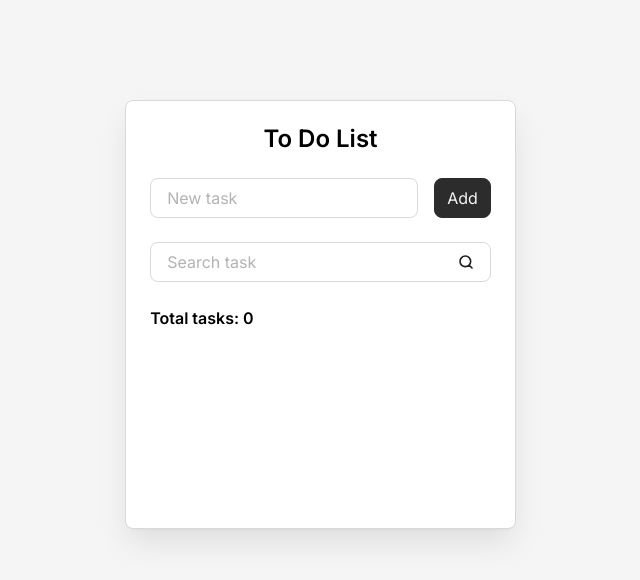
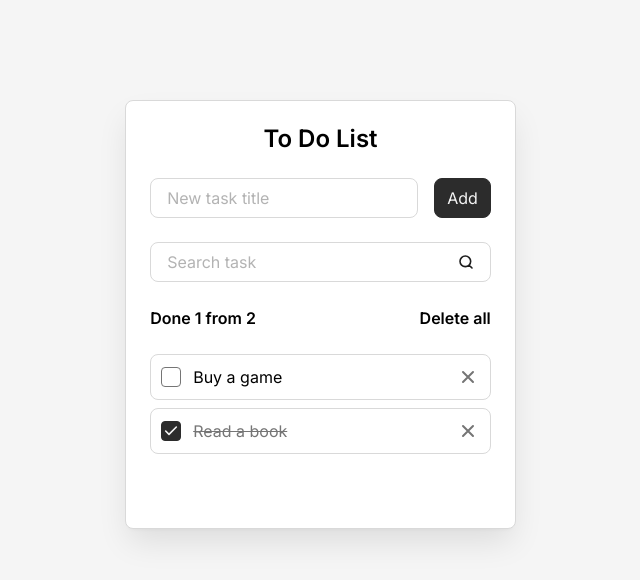
Before and after one commit to Den4-iksGit/React-to-do-list, a React (Vite) app: page / in a window 1280 px wide. Shown: the top 580 px of the page, without its empty margins (312-952 px from the left). Built offline with nearby package versions, Linux system fonts and the light colour scheme.

Commit message:
Add props for elements

```diff
--- a/src/components/AddTaskForm.jsx
+++ b/src/components/AddTaskForm.jsx
@@ -4,8 +4,12 @@ import Button from "./Button.jsx";
 const AddTaskForm = () => {
   return (
     <form className="todo__form">
-      <Field />
-      <Button />
+      <Field
+        className="todo__field"
+        label="New task title"
+        id="new-task"
+      />
+      <Button type="submit">Add</Button>
     </form>
   )
 }
--- a/src/components/Button.jsx
+++ b/src/components/Button.jsx
@@ -1,9 +1,16 @@
-const Button = () => {
+const Button = (props) => {
+  const {
+    className = '',
+    type = 'button',
+    children
+  } = props
+
   return (
     <button
-      className="button"
-      type="submit"
-    >Add
+      className={`button ${className}`}
+      type={type}
+    >
+      {children}
     </button>
   )
 }
--- a/src/components/Field.jsx
+++ b/src/components/Field.jsx
@@ -1,17 +1,24 @@
-const Field = ()=>{
-  return(
-    <div className="todo__field field">
+const Field = (props) => {
+  const {
+    className = '',
+    id,
+    label,
+    type = 'text'
+  } = props
+  return (
+    <div className={`field ${className}`}>
       <label
         className="field__label"
-        htmlFor="new-task"
+        htmlFor={id}
       >
-        New task
+        {label}
       </label>
       <input
         className="field__input"
-        id="new-task"
+        id={id}
         placeholder=" "
         autoComplete="off"
+        type={type}
       />
     </div>
   )
--- a/src/components/SearchTaskForm.jsx
+++ b/src/components/SearchTaskForm.jsx
@@ -1,21 +1,14 @@
+import Field from "./Field.jsx";
+
 const SearchTaskForm = () => {
   return (
     <form className="todo__form">
-      <div className="todo__field field">
-        <label
-          className="field__label"
-          htmlFor="search-task"
-        >
-          Search task
-        </label>
-        <input
-          className="field__input"
-          id="search-task"
-          placeholder=" "
-          autoComplete="off"
-          type="search"
-        />
-      </div>
+      <Field
+        className="todo__field"
+        label="Search task"
+        id="search-task"
+        type="search"
+      />
     </form>
   )
 }
--- a/src/components/Todo.jsx
+++ b/src/components/Todo.jsx
@@ -4,13 +4,21 @@ import TodoInfo from "./TodoInfo.jsx";
 import TodoList from "./TodoList.jsx";
 
 const Todo = () => {
+  const tasks = [
+    {id: 1, title: "Buy a game", isDone: false},
+    {id: 2, title: "Read a book", isDone: true}
+  ]
+
   return (
     <div className="todo">
       <h1 className="todo__title">To Do List</h1>
       <AddTaskForm />
       <SearchTaskForm />
-      <TodoInfo />
-      <TodoList />
+      <TodoInfo
+        total={tasks.length}
+        done={tasks.filter(({isDone}) => isDone).length}
+      />
+      <TodoList tasks={tasks} />
     </div>
   )
 }
--- a/src/components/TodoInfo.jsx
+++ b/src/components/TodoInfo.jsx
@@ -1,12 +1,21 @@
-const TodoInfo = () => {
+const TodoInfo = (props) => {
+  const {
+    total,
+    done
+  } = props
+  const hasTasks = total > 0
   return (
     <div className="todo__info">
-      <div className="todo__total-tasks">Total tasks: <span>0</span></div>
-      <button
-        className="todo__delete-all-button"
-        type="button"
-      >Delete all
-      </button>
+      <div className="todo__total-tasks">
+        Done {done} from {total}
+      </div>
+      {hasTasks && (
+        <button
+          className="todo__delete-all-button"
+          type="button"
+        >Delete all
+        </button>
+      )}
     </div>
   )
 }
--- a/src/components/TodoItem.jsx
+++ b/src/components/TodoItem.jsx
@@ -1,17 +1,25 @@
-const TodoItem = () => {
+const TodoItem = (props) => {
+  const {
+    className = '',
+    id,
+    title,
+    isDone
+  } = props
+
   return (
-    <li className="todo__item todo-item">
+    <li className={`todo-item ${className}`}>
       <input
         className="todo-item__checkbox"
-        id="task-1"
+        id={id}
         type="checkbox"
-        checked
+        checked={isDone}
+        readOnly
       />
       <label
         className="todo-item__label"
-        htmlFor="task-1"
+        htmlFor={id}
       >
-        Task 1
+        {title}
       </label>
       <button
         className="todo-item__delete-button"
--- a/src/components/TodoList.jsx
+++ b/src/components/TodoList.jsx
@@ -1,50 +1,30 @@
 import TodoItem from "./TodoItem.jsx";
 
-const TodoList = () => {
+const TodoList = (props) => {
+  const {
+    tasks = []
+  } = props
+
+
   const hasTasks = true
   if (!hasTasks) {
     return (
       <div className="todo__empty-message"></div>
     )
-    return (
-      <ul className="todo__list">
-        <TodoItem />
-        <li className="todo__item todo-item">
-          <input
-            className="todo-item__checkbox"
-            id="task-2"
-            type="checkbox"
-          />
-          <label
-            className="todo-item__label"
-            htmlFor="task-2"
-          >
-            Task 2
-          </label>
-          <button
-            className="todo-item__delete-button"
-            aria-label="Delete"
-            title="Delete"
-          >
-            <svg
-              width="20"
-              height="20"
-              viewBox="0 0 20 20"
-              fill="none"
-              xmlns="http://www.w3.org/2000/svg"
-            >
-              <path
-                d="M15 5L5 15M5 5L15 15"
-                stroke="#757575"
-                strokeWidth="2"
-                strokeLinecap="round"
-                strokeLinejoin="round"
-              />
-            </svg>
-          </button>
-        </li>
-      </ul>
-    )
   }
+  return (
+    <ul className="todo__list">
+      {tasks.map((task) => (
+        <TodoItem
+          key={task.id}
+          className="todo__item"
+          id={task.id}
+          title={task.title}
+          isDone={task.isDone}
+        />
+      ))}
+    </ul>
+  )
+
 }
 export default TodoList
--- a/src/styles/components/todo.css
+++ b/src/styles/components/todo.css
@@ -44,11 +44,6 @@
   &:hover {
     color: var(--color-gray-4);
   }
-
-  &:not(.is-visible) {
-    opacity: 0;
-    visibility: hidden;
-  }
 }
 
 .todo__list,
```
